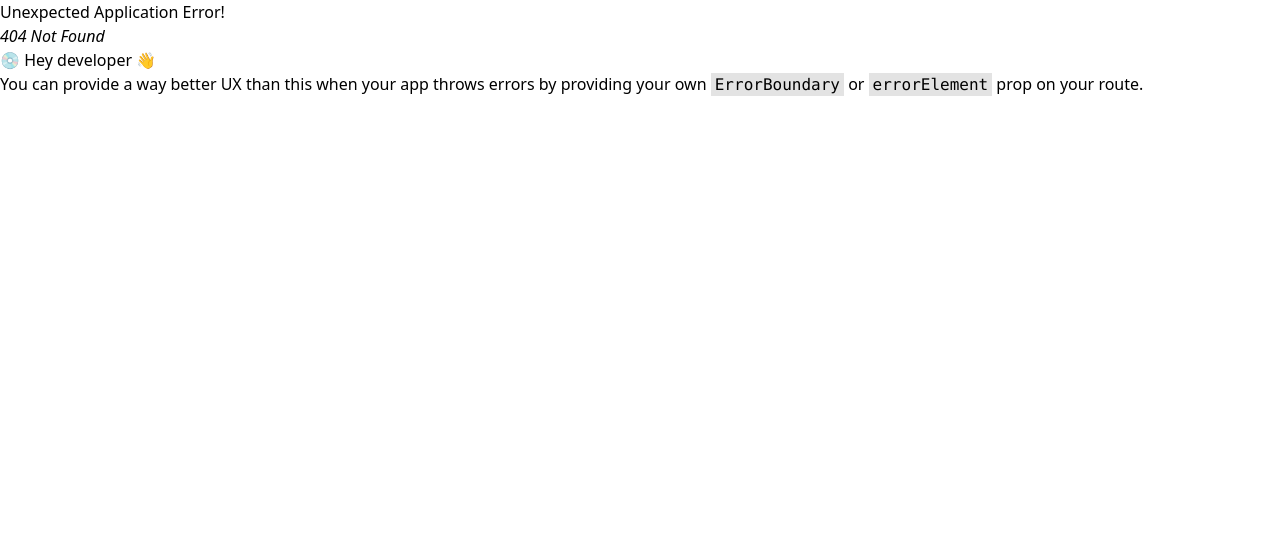
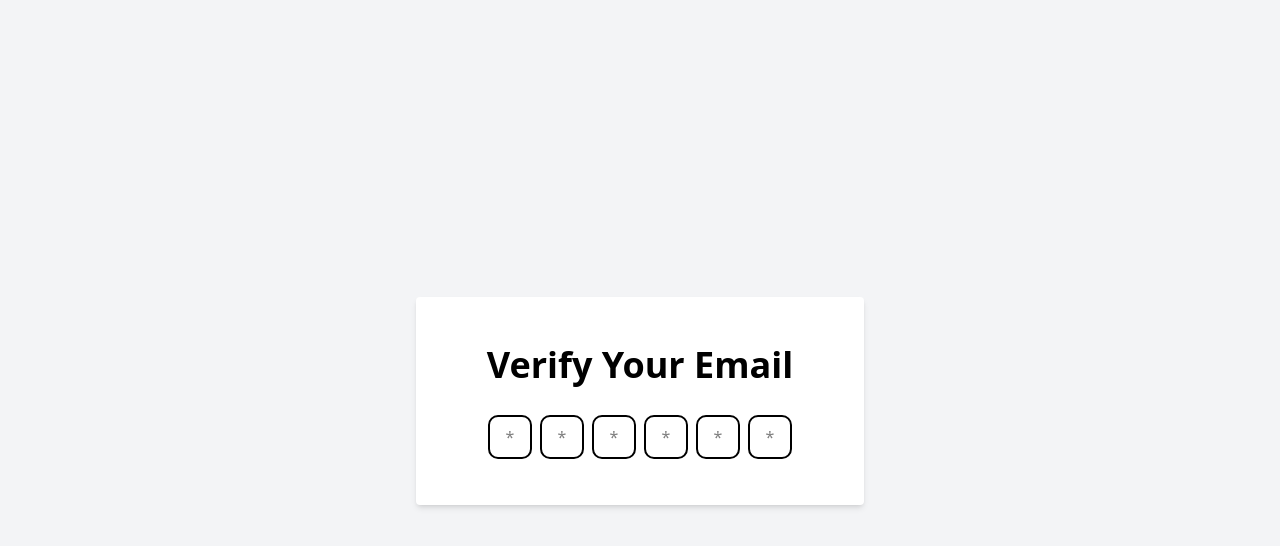
Before and after one commit to Mdyeachen/01.-Authontication, a React (Vite) app in the folder client/: page /email-verify in a window 1280 px wide. Before the commit this address had no page. Shown: the top 546 px of the page. Built offline with nearby package versions, Linux system fonts and the light colour scheme.

Commit message:
working on emailverification.tsx

```diff
--- /dev/null
+++ b/client/src/pages/emailVerification.tsx
@@ -0,0 +1,50 @@
+import { motion } from "motion/react";
+import React, { useRef, useState } from "react";
+
+const EmailVarification: React.FC = () => {
+  const [code, setCode] = useState<string[]>(Array(6).fill(""));
+  const inputRef = useRef([]);
+
+
+  const handleChange = (index, value) => {
+    console.log('index, value');
+  }
+
+  const handleKeyDown = (index, element) => {
+    console.log(useRef);
+    if(element.key === "Backspace" || element.key === "ArrowLeft") {
+      console.log("Helo")
+    }
+  }
+
+  return (
+    <motion.section
+      className="w-full max-w-md bg-white rounded shadow-md p-12"
+      initial={{ opacity: 0, y: 10 }}
+      animate={{ opacity: 1, y: 1 }}
+      transition={{
+        duration: 0.8,
+        ease: "easeInOut",
+      }}
+    >
+      <h1 className="text-4xl font-bold text-center">Verify Your Email</h1>
+      <form className="mt-8 flex justify-center gap-3">
+        {code.map((_, index) => (
+          <input
+            key={index}
+            maxLength="6"
+            ref={el => inputRef.current[index] = el}
+            value={_}
+            className="w-10 h-10 rounded-lg border-0 p-2 text-center outline-2 focus:border-gray-900 focus:ring-3"
+            type="text"
+            placeholder="*"
+            onChange={e => handleChange(index, e.target.value)}
+            onKeyDown={e => handleKeyDown(index, e)}
+          />
+        ))}
+      </form>
+    </motion.section>
+  );
+};
+
+export default EmailVarification;
--- /dev/null
+++ b/client/src/pages/forgotPassword.tsx
@@ -0,0 +1,9 @@
+import React from 'react'
+
+const ForgotPassword: React.FC = () => {
+  return (
+    <div>ForgotPassword</div>
+  )
+}
+
+export default ForgotPassword
--- a/client/src/pages/login.tsx
+++ b/client/src/pages/login.tsx
@@ -4,21 +4,29 @@ import { motion } from "motion/react";
 import Input from "../component/input";
 import { FaRegUserCircle } from "react-icons/fa";
 import { RiLockPasswordFill } from "react-icons/ri";
+import { TbLoader } from "react-icons/tb";
 
 const Login: React.FC = () => {
   const [user, setUser] = useState<string>();
   const [pass, setPass] = useState<string>();
+  const isLoading = false;
+
+  // handle login submit
+  const handleLogin = (e: React.FormEvent<HTMLFormElement>) => {
+    e.preventDefault();
+  };
   return (
     <motion.section
       className="w-full max-w-md bg-white rounded shadow-md p-12"
-    initial={{ opacity: 0, y : 10}}
+      initial={{ opacity: 0, y: 10 }}
       animate={{ opacity: 1, y: 1 }}
       transition={{
-      duration: .8,
-      ease: "easeInOut"
-    }}>
+        duration: 0.8,
+        ease: "easeInOut",
+      }}
+    >
       <h1 className="text-4xl font-bold text-center">Login Now</h1>
-      <form className="space-y-6 mt-12">
+      <form className="space-y-6 mt-12" onSubmit={handleLogin}>
         <Input
           icon={FaRegUserCircle}
           placeholder="Email or Username"
@@ -26,6 +34,7 @@ const Login: React.FC = () => {
           value={user}
           onChange={(e) => setUser(e.target.value)}
         />
+        <div>
           <Input
             icon={RiLockPasswordFill}
             type="password"
@@ -33,30 +42,37 @@ const Login: React.FC = () => {
             value={pass}
             onChange={(e) => setPass(e.target.value)}
           />
+          <Link
+            className="text-green-900 font-bold italic hover:underline pt-3 block"
+            to="/forgot-password"
+          >
+            Forgot Password
+          </Link>
+        </div>
 
         <motion.button
           className="bg-radial from-gray-800 to-gray-950 w-full text-white font-bold text-center rounded p-3 cursor-pointer focus:outline-0 focus:ring-2 focus:ring-green-700 mt-2"
           type="submit"
           whileHover={{ scale: 1.05 }}
           whileTap={{ scale: 0.98 }}
+          disabled={isLoading}
         >
-          Login
+          {isLoading ? <TbLoader className="mx-auto animate-spin"/> : "Login"}
         </motion.button>
       </form>
 
       <div className="mt-8 text-center">
         <p className="text-gray-700 text-sm">
-          Already have account{" "}
+          Don’t have an account?{" "}
           <Link
             to="/signup"
             className="text-green-900 font-bold italic hover:underline transition duration-100"
           >
-            Log In
+            Sign UP
           </Link>
         </p>
       </div>
     </motion.section>
-
   );
 };
 
--- a/client/src/pages/signup.tsx
+++ b/client/src/pages/signup.tsx
@@ -7,12 +7,19 @@ import { CiUser } from "react-icons/ci";
 import { MdOutlineEmail } from "react-icons/md";
 import { RiLockPasswordLine } from "react-icons/ri";
 import { MdOutlineDriveFileRenameOutline } from "react-icons/md";
+import { RxReload } from "react-icons/rx";
 
 const SignUp: React.FC = () => {
   const [name, setName] = useState<string>("");
   const [username, setUsername] = useState<string>("");
   const [email, setEmail] = useState<string>("");
   const [password, setPassword] = useState<string>("");
+  const isLoading = false;
+
+  // handle sign up function
+  const handleSignUp = (e: React.FormEvent<HTMLFormElement>) => {
+    e.preventDefault();
+  }
 
   return (
     <motion.section
@@ -25,7 +32,7 @@ const SignUp: React.FC = () => {
     }}
     >
       <h2 className="text-center font-bold text-4xl">Create Account</h2>
-      <form className="space-y-6 mt-12">
+      <form className="space-y-6 mt-12" onSubmit={handleSignUp}>
         <Input
           icon={MdOutlineDriveFileRenameOutline}
           placeholder="Full Name"
@@ -62,8 +69,9 @@ const SignUp: React.FC = () => {
           type="submit"
           whileHover={{ scale: 1.05 }}
           whileTap={{ scale: 0.98 }}
+          disabled={isLoading}
         >
-          Sign Up
+          {isLoading ? <RxReload className="mx-auto animate-spin"/> : "Sign Up"}
         </motion.button>
       </form>
 
```
Also changed, not shown: client/src/App.tsx (+26 -21 lines). Lines whose indentation alone changed are shown as unchanged.
